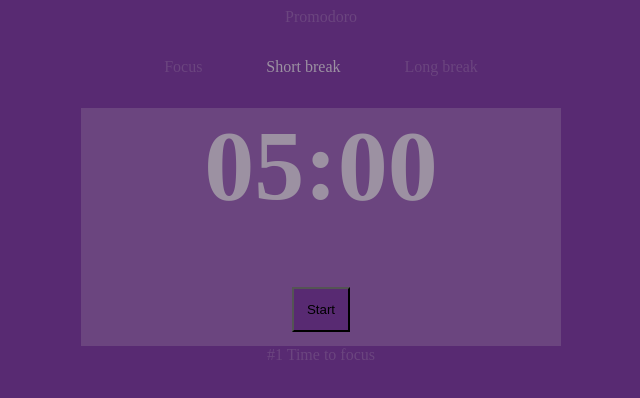
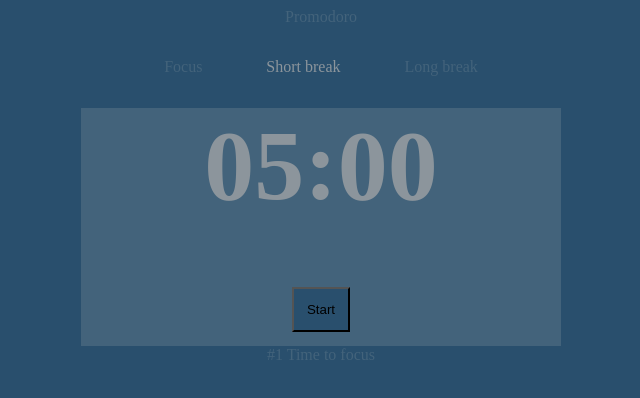
Before and after one commit to kmm7/promodoro, a website: page src/index.html in a window 1280 px wide. Both pictures are taken after a click on the element "Short break". Shown: the whole page, without its empty margins (319-959 px from the left). Drawn offline with Linux system fonts and the light colour scheme.

Commit message:
Themes added to tabs

```diff
--- a/src/scripts.js
+++ b/src/scripts.js
@@ -2,15 +2,24 @@ let activeTimer;
 const timers =     [
     {
         name: 'focus',
-        time: 2 * 60 * 1000
+        time: 2 * 60 * 1000,
+        'main-background': '#582A72',
+        'main-color': '#6B457F',
+        'highlihted-color': '#9C91A2'
     },
     {
         name: 'short-break',
-        time: 5 * 60 * 1000
+        time: 5 * 60 * 1000,
+        'main-background':'#294F6D',
+        'main-color':'#43637B',
+        'highlihted-color':'#8C959C'
     },
     {
         name: 'long-break',
-        time: 15 * 60 * 1000
+        time: 15 * 60 * 1000,
+        'main-background':'#AA5939',
+        'main-color':'#BE7D63',
+        'highlihted-color':'#F2E0D8'
     }
 ];
 let runningTimer;
@@ -32,6 +41,7 @@ function onLoad(){
             activeTimer = tab.dataset.timerName;
             tab.classList.add('highlited');
 
+            setTheme();
             showCounter(getActiveTimerDuration());
         }
     }));
@@ -42,6 +52,14 @@ function onLoad(){
     askForNotificationPermission();
 }
 
+function setTheme(){
+    const activeTimerObject = timers.find(p=>p.name === activeTimer);
+    ['main-background', 'main-color', 'highlihted-color'].forEach(
+        attr=>{
+            document.querySelector(':root').style.setProperty(`--${attr}`, activeTimerObject[attr]);
+        }
+    );
+}
 function getActiveTimerDuration(){
     const activeTimerObject = timers.find(p=>p.name === activeTimer);
     return activeTimerObject.time;
--- a/src/styles.css
+++ b/src/styles.css
@@ -1,11 +1,17 @@
+:root{
+    --main-background:#582A72;
+    --main-color:#6B457F;
+    --highlihted-color:#9C91A2;
+}
+
 body{
-    background-color: #582A72;
+    background-color: var(--main-background);
     text-align: center;
-    color: #6B457F;
+    color: var(--main-color);
 }
 
 main{
-    background-color: #6B457F;
+    background-color: var(--main-color);
     font-size: 100px;;
     font-weight: 600;
     max-width: 480px;
@@ -25,11 +31,11 @@ nav div{
 }
 
 button{
-    background-color:#582A72;
+    background-color:var(--main-background);
     margin: 1em;
     padding: 1em;
 }
 
 .highlited{
-    color: #9C91A2;
+    color: var(--highlihted-color);
 }
```
